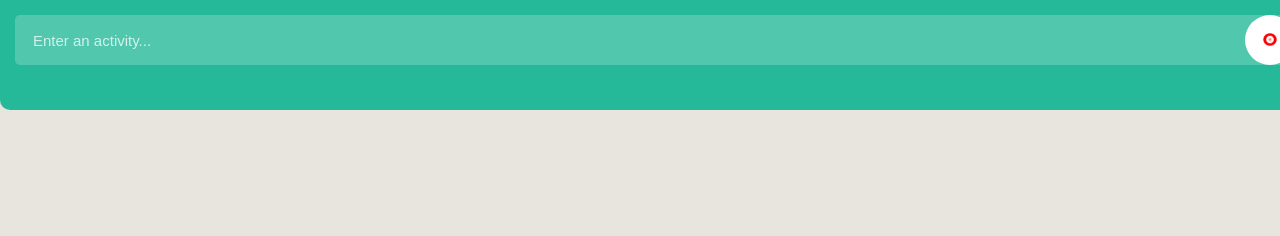
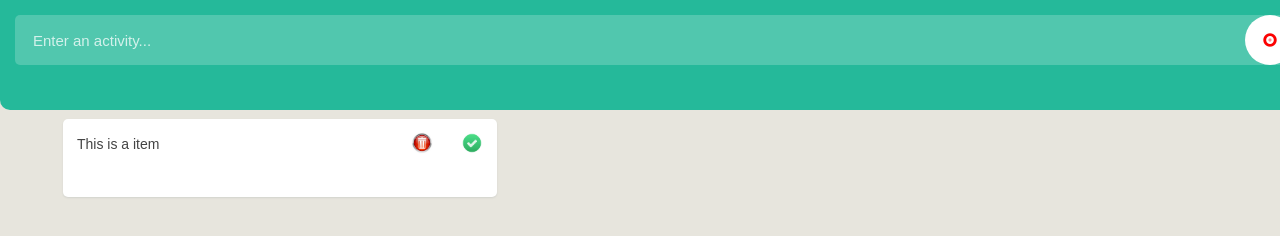
Before and after one commit to Schavon/Todoapp, a plain HTML site: page index.html in a window 1280 px wide. Drawn offline with Linux system fonts and the light colour scheme; a web font is replaced by a local one.

Commit message:
complete and remove btn

```diff
--- a/index.html
+++ b/index.html
@@ -13,9 +13,25 @@
  <header>
 
    <input type="text" placeholder="Enter an activity..." id="item">
-   <button type="button" name="button" id="addItem">
+   <button type="button" name="button" id="add">
    <img src="plus.jpg"alt="plus"></button>
  </header>
+
+<div class="container">
+
+ <ul class="todo">
+   <li>This is a item
+   <div class="buttons">
+   <button class="remove"> <img src="bin.jpg" alt=""></button>
+   <button class="complete"> <img src="com.jpg" alt=""></button>
+   </div>
+   </li>
+ </ul>
+</div>
+
+
+   <!--
+ <u> class= "todo"</u> -->
 
  <script type="text/javascript" src="main.js"></script>
 
--- a/main.js
+++ b/main.js
@@ -1 +1,14 @@
-console.log('hej')
+
+document.getElementById('add').onclick
+
+function buttonclick() {
+  console.log('Button clicked');
+
+}
+
+document.getElementById('add').addEventListener('click', function(){
+ var value = document.getElementById('item').value;
+ if (value) {
+
+ }
+});
--- a/style.css
+++ b/style.css
@@ -2,6 +2,9 @@
 
 body {
   background-color: #e7e5dd;
+  padding: 80px 0 0 0;
+  width: 320px;
+  height: 568px;
 }
 
 body, input, button {
@@ -77,10 +80,103 @@ header input {
 
  header button img {
    width: 16px;
-   height: 15px;
+   height: 16px;
    position: absolute;
    top: 50%;
    left: 50%;
    margin: -8px 0 0 -8px;
 
  }
+
+ .container {
+   width: 100%;
+   float: left;
+   padding: 15px;
+ }
+
+ ul.todo {
+   width: 100%;
+   float: left;
+   list-style-type: none;
+ }
+
+ ul.todo li {
+   width: 100%;
+   min-height: 50px;
+   float: left;
+   font-size: 14px;
+   font-weight: 500;
+   color: #444;
+   line-height: 22px;
+   height: 50px;
+   background: #fff;
+   border-radius: 5px;
+   position: relative;
+   box-shadow: 0px 1px 2px rgba(44,62,80,0.10);
+   margin: 0 0 10px 0;
+   padding: 14px 100px 14px 14px;
+ }
+
+ ul.todo li:last-of-type {
+margin: 0;
+ }
+
+ ul.todo li .buttons {
+   width: 100px;
+   height: 50px;
+   position: absolute;
+   top:0;
+   right: 0;
+
+ }
+
+ ul.todo li .buttons button {
+   width: 50px;
+   height: 50px;
+   float: left;
+   background: none;
+   position: relative;
+   box-shadow: none;
+   border: 0px;
+   outline: none;
+   -webkit-appearance:none;
+   -moz-appearance:none;
+   -ms-appearance:none;
+   -o-appearance:none;
+   -webkit-appearance:none;
+   appearance:none;
+ }
+
+ ul.todo li .buttons button:last-of-type:before {
+   content: '';
+   width: 1px;
+   height: 30px;
+   position: absolute;
+   top: 10px;
+   left: 0;
+
+ }
+
+ ul.todo li .buttons button img {
+   width: 22px;
+   height: 22px;
+   left: 0;
+   top: 10px;
+   background: #edf01;
+
+ }
+
+ ul.todo li .buttons button.remove:hover {
+
+   border-radius: 50%;
+   background-color: red;
+ }
+
+ ul.todo li .buttons button.complete:hover {
+   border-radius: 50%;
+   background-color: green;
+ }
+
+ img {
+   border-radius: 50%;
+ }
```
Also changed, not shown: bin.jpg (added), com.jpg (added).
